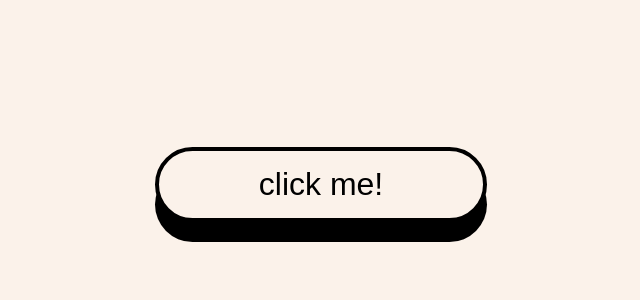
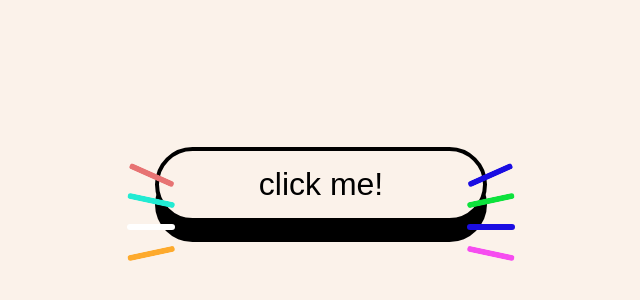
Before and after one commit to tchryssos/casey-fun-buttons, a Next.js app: page /white in a window 1280 px wide. Shown: the part 136-436 px from the top of the page, without its empty margins (447-1087 px from the left). Built offline with nearby package versions, Linux system fonts and the light colour scheme.

Commit message:
rotated lines

```diff
--- a/src/pages/white.tsx
+++ b/src/pages/white.tsx
@@ -19,6 +19,7 @@ const Background = styled(FlexBox)`
 
 const ButtonWrapper = styled.div`
   transform: translate(10vw, -10vh);
+  position: relative;
 `;
 
 const buttonDown = keyframes`
@@ -42,6 +43,35 @@ const FunButton = styled(Button)<{ isTransitioning: boolean }>`
   ${({ isTransitioning }) => toggleAnimation(buttonDown, 500, isTransitioning)}
 `;
 
+interface LineProps {
+  color: string;
+  className?: string;
+}
+
+const Line: React.FC<LineProps> = ({ color, className }) => (
+  <svg
+    className={className}
+    fill="none"
+    height="62"
+    width="6"
+    xmlns="http://www.w3.org/2000/svg"
+  >
+    <path d="M3 45V3" stroke={color} strokeLinecap="round" strokeWidth="6" />
+  </svg>
+);
+
+const AnimatedLine = styled(Line)<{ isTransitioning: boolean; index: number }>(
+  ({ isTransitioning, index }) => ({
+    position: 'absolute',
+    left: index < 4 ? 0 : '',
+    right: index >= 4 ? 0 : '',
+    top: index < 4 ? `${index * 33}%` : `${(index - 4) * 33}%`,
+    transform: `rotate(${
+      index < 4 ? `${index * 12 * -1 - 66}deg` : `${(index - 4) * 12 + 66}deg`
+    })`,
+  })
+);
+
 const White: React.FC = () => {
   const [isTransitioning, setIsTransitioning] = useState(false);
   const push = useGetPushFn();
@@ -49,13 +79,21 @@ const White: React.FC = () => {
   const onClick = async () => {
     setIsTransitioning(true);
     await delay(null, animationTimer);
-    push();
+    // push();
   };
 
   return (
     <Layout>
       <Background center>
         <ButtonWrapper>
+          <AnimatedLine color="#E77373" index={0} />
+          <AnimatedLine color="#22EBD3" index={1} />
+          <AnimatedLine color="#FFFFFF" index={2} />
+          <AnimatedLine color="#FDAA2D" index={3} />
+          <AnimatedLine color="#1A0DE2" index={4} />
+          <AnimatedLine color="#0DE23C" index={5} />
+          <AnimatedLine color="#1A0DE2" index={6} />
+          <AnimatedLine color="#F64DF0" index={7} />
           <FunButton isTransitioning={isTransitioning} onClick={onClick}>
             <p>click me!</p>
           </FunButton>
```
Also changed, not shown: public/line.svg (added).
